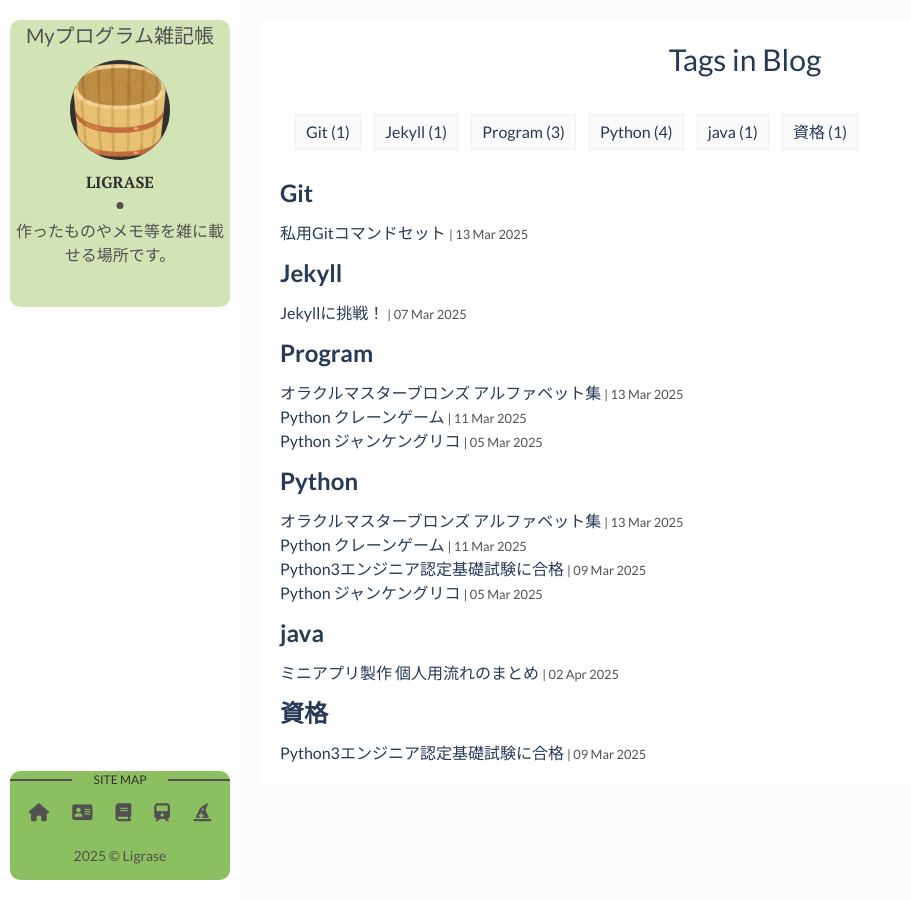
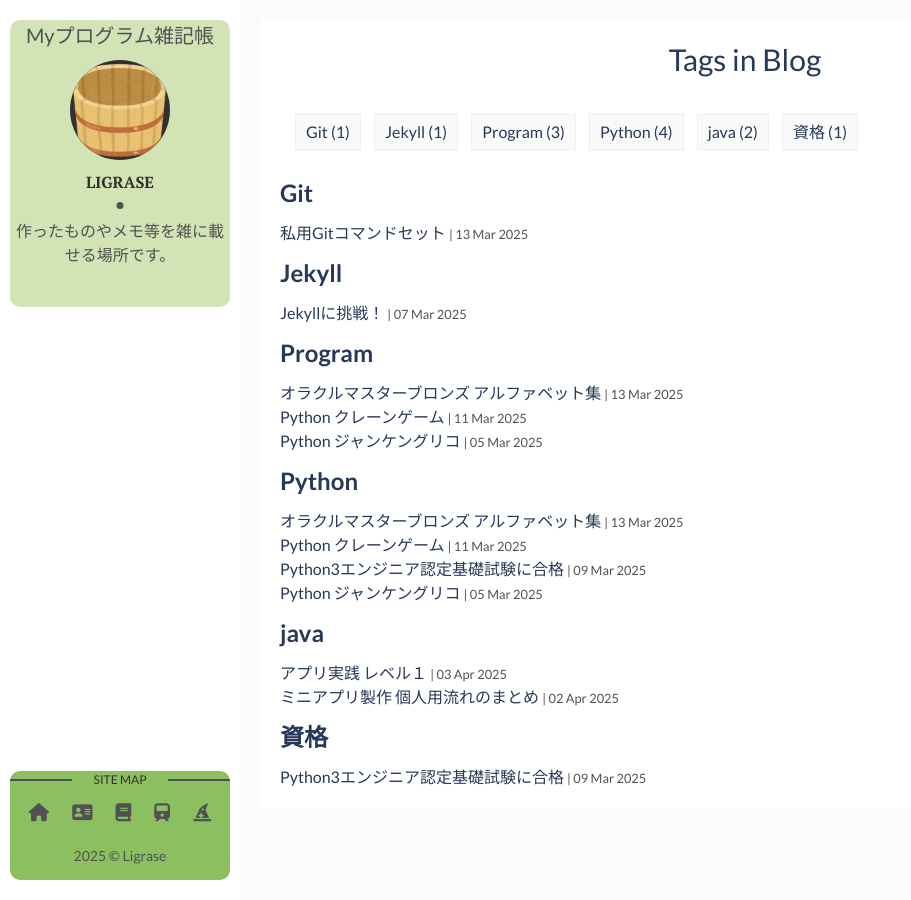
Before and after one commit to Liqrase/diary-1, a Jekyll site: the page built from tags.html, in a window 1280 px wide. Shown: the whole page, without its empty margins (0-911 px from the left). Built offline with Jekyll 4.4.1, drawn with Linux system fonts in a browser that asks for light colours; nearby versions of some CDN libraries; some of the changed lines change nothing that is shown.

Commit message:
250403-e

````diff
--- a/_posts/2025-04-03-applitrain1.markdown
+++ b/_posts/2025-04-03-applitrain1.markdown
@@ -1 +1,106 @@
-(清書前)
+---
+layout: post
+title: アプリ実践 レベル１
+date: 2025-04-03 23:00:00
+description:  # Add post description (optional)
+img: postimg/250403_main.png # Add image post (optional)
+fig-caption: # Add figcaption (optional)
+tags: [java]
+---
+
+ログインログアウト機構のあるアプリのつくり方まで学んできましたが、<br>
+開発実践の講習に入るまで日付に余裕があり、かつ、まだ身になっていないと感じているので、<br>
+今日はもっと基本的なものに立ち返ったものから作ろうと思い、単純な計算機アプリを作ってみました。<br>
+chatGPTの助力があったのに、途中で要らなかった寄り道もした結果数時間もかかった…。
+
+## 計算アプリレベル1
+JSP
+```jsp
+<%@ page language="java" contentType="text/html; charset=UTF-8"
+    pageEncoding="UTF-8"%>
+<%@ taglib uri="http://java.sun.com/jsp/jstl/core" prefix="c"%>
+<!DOCTYPE html>
+<html>
+<head>
+<meta charset="UTF-8">
+<title>計算機レベル1</title>
+<link rel="stylesheet" type="text/css" href="/appra1/css/stylesheet.css"/>
+</head>
+<body>
+	<h1>計算機レベル１</h1>
+	<!-- 数値が正しく入力されていないときにエラー文を表示 -->
+	<c:if test="${inputError != null}">
+		<div style="color:red;">
+			<p>${inputError}</p>
+		</div>
+	</c:if>
+
+	<form action="/appra1/calc" method="post">
+		<!-- 数字入力欄。requiredは入力が空の場合に入力を促すメッセージを出す。 -->
+		<input type="number" name="num1" placeholder="半角数字" required>
+		<!-- 四則計算の記号をプルダウンで選べるようにする -->
+		<select name="operator">
+			<option value="+">＋</option>
+			<option value="-">－</option>
+			<option value="*">×</option>
+			<option value="/">÷</option>
+		</select>
+		<input type="number" name="num2" placeholder="半角数字" required>
+		<button type="submit">計算</button>
+	</form>
+
+	<c:if test="${result != null}">
+		<div style="color:blue;">
+			<p>${result}</p>
+		</div>
+	</c:if>
+</body>
+</html>
+```
+
+サーブレット
+```java
+package controller;
+
+import java.io.IOException;
+
+import javax.servlet.RequestDispatcher;
+import javax.servlet.ServletException;
+import javax.servlet.annotation.WebServlet;
+import javax.servlet.http.HttpServlet;
+import javax.servlet.http.HttpServletRequest;
+import javax.servlet.http.HttpServletResponse;
+
+@WebServlet("/calc")
+public class CalcServlet extends HttpServlet {
+    protected void doPost(HttpServletRequest request, HttpServletResponse response)throws ServletException, IOException {
+    	//送られてきたデータを取得し、double型に変換して代入
+        double num1 = Double.parseDouble(request.getParameter("num1"));
+        double num2 = Double.parseDouble(request.getParameter("num2"));
+        String op = request.getParameter("operator");
+        //計算結果を代入する変数と元のページに返す用の変数を設定
+        double calcResult = 0;
+        String result = "";
+        //switch文で場合分けして計算
+        switch (op) {
+            case "+": calcResult = num1 + num2; break;
+            case "-": calcResult = num1 - num2; break;
+            case "*": calcResult = num1 * num2; break;
+            case "/": calcResult = num2 != 0 ? num1 / num2 : 0; break;
+        }
+        //整数の場合はint型に変換した上で代入
+        if (calcResult == Math.floor(calcResult)) {
+        	result = String.valueOf((int)calcResult);
+        }else {
+        	result = String.valueOf(calcResult);
+        }
+
+        //計算結果をリクエストスコープに入れて元のページに送る。
+        request.setAttribute("result", result);
+        RequestDispatcher rd = request.getRequestDispatcher("/jsp/calc1top.jsp");
+        rd.forward(request, response);
+    }
+}
+```
+
+明日はこれをWindowsアプリの電卓風にした上で、できれば更に機能を追加してみたい。
````
